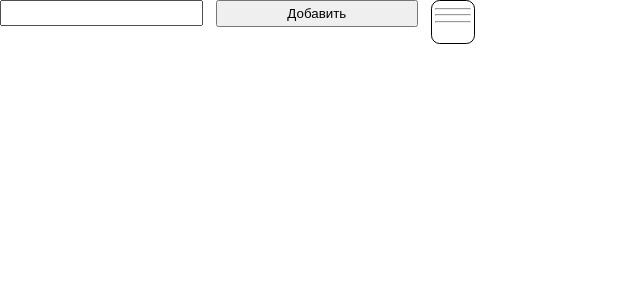
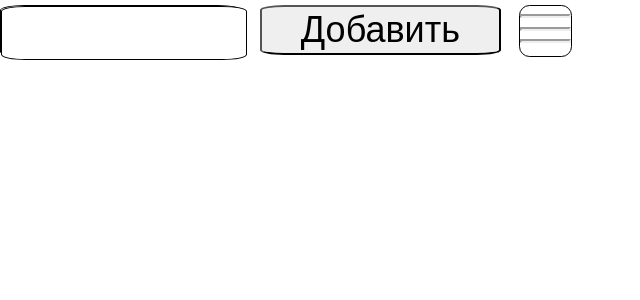
Before and after one commit to dfdxAlex/notebook_react, a React (Create React App) app: page / in a window 1280 px wide. Shown: the top 300 px of the page, without its empty margins (0-640 px from the left). Built offline with nearby package versions, Linux system fonts and the light colour scheme.

Commit message:
add form for work

```diff
--- a/src/App.css
+++ b/src/App.css
@@ -22,7 +22,7 @@
   flex-direction: column;
   align-items: center;
   justify-content: center;
-  font-size: calc(10px + 2vmin);
+  /* font-size: calc(10px + 2vmin); */
   color: white;
 }
 
--- a/src/App.js
+++ b/src/App.js
@@ -1,3 +1,4 @@
+import './default.css';
 import './App.css';
 import MenuWork from './vievs/MenuWork.js';
 
--- a/src/default.css
+++ b/src/default.css
@@ -1,3 +1,3 @@
 html {
-    font-size: 26px; /* Задаем стартовый размер шрифта в пикселях */
+    font-size: 36px; /* Задаем стартовый размер шрифта в пикселях */
   }
--- a/src/vievs/HamburgerMenu.js
+++ b/src/vievs/HamburgerMenu.js
@@ -1,6 +1,4 @@
-import '../default.css';
 import './css/Hamburger.css';
-
 
 function Hamburger()
 {
--- a/src/vievs/MenuWork.js
+++ b/src/vievs/MenuWork.js
@@ -1,4 +1,3 @@
-import '../default.css';
 import './css/MenuWork.css';
 
 import Hamburger from './HamburgerMenu';
@@ -7,13 +6,17 @@ function MenuWork()
 {
     return (<div>
         <form className="grid-container">
+            <div className="text-container">
                 <input className="text" type="text" />
+            </div>
+            <div className="button-container">
                 <button
                     className="button"
                     type="button"
                 >
                     Добавить
                 </button>
+            </div>
             <Hamburger />
         </form>
     </div>);
--- a/src/vievs/css/Hamburger.css
+++ b/src/vievs/css/Hamburger.css
@@ -3,13 +3,14 @@
     height: 1.4em;
     width: 1.4em;
     border: 1px solid black;
-    padding: 0.1em;
+    padding: 0px;
     border-radius: 20%;
 }
 
 .hamburger-hr
 {
-    border-width: calc(1/8em);
+    border-width: 2px;
     margin: 0px;
-    margin-top: 0.17em;
+    padding: 0px;
+    margin-top: 0.23em;
 }
--- a/src/vievs/css/MenuWork.css
+++ b/src/vievs/css/MenuWork.css
@@ -1,16 +1,43 @@
 .grid-container {
+    padding-top: 5px;
     display: grid;
     grid-template-columns: repeat(auto-fill, minmax(200px, 1fr));
-    grid-auto-rows: 1.5em;
+    grid-auto-rows: 1.7em;
     grid-gap: 0.5em;
-    grid-row-gap: 0.3em; /* Отступ между строками */
-    grid-auto-flow: row; /* Это заставит элементы переноситься вниз при нехватке места */
+    grid-row-gap: 0.3em; /*Отступ между строками*/
+    grid-auto-flow: column; /* Это заставит элементы переноситься вниз при нехватке места */
+}
+
+.text-container {
+    height: 1.4em;
+    padding: 0px;
+    padding-top: 0px;
+    border: 1px solid black;
+    border-radius: 10%;
 }
 
 .text {
-    height: 1.5em;
+    height: 100%;
+    width: 100%;
+    margin: 0px;
+    border: none;
+    border-radius: 10%;
+    border: 1px solid black;
+    float: left;
+    font-size: 1em;
+}
+
+.button-container {
+    height: 1.4em;
+    padding: 0px;
+    border-radius: 10%;
+    border-radius: 10%;
 }
 
 .button {
-    height: 2em;
+    height: 100%;
+    width: 100%;
+    float:left;
+    border-radius: 10%;
+    font-size: 1em;
 }
```
Also changed, not shown: 11 other files (tests, documents, lock files or other folders). Lines whose indentation alone changed are shown as unchanged.
